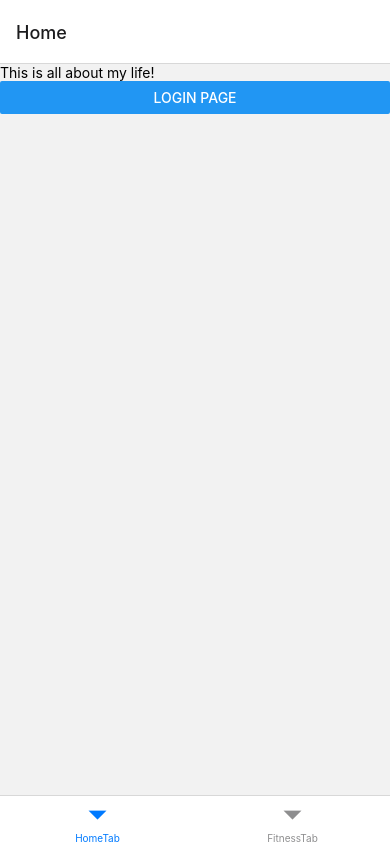
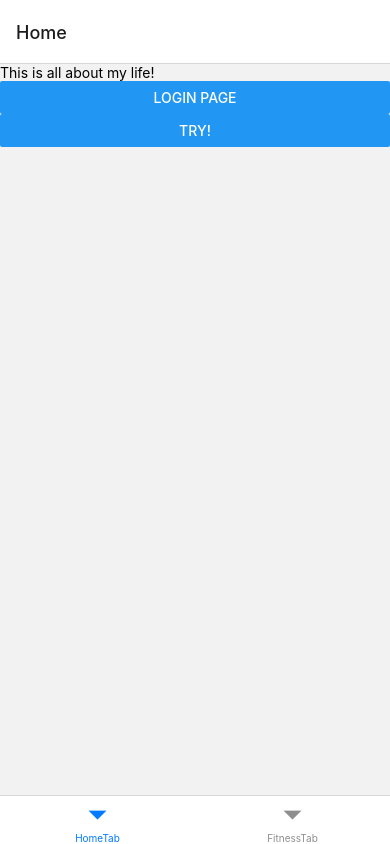
Before and after one commit to amitsingh777/TrackerFrontEnd, a React Native app: screen /Home in a window 390 px wide. Built offline with nearby package versions, Linux system fonts and the light colour scheme.

Commit message:
did sentry installation for the project

```diff
--- a/App.tsx
+++ b/App.tsx
@@ -15,6 +15,14 @@ import Gym from './src/page/Fitness/Gym';
 import Login from './src/page/Auth/Login';
 import Signup from './src/page/Auth/Signup';
 import {RootStackParamList} from './src/types';
+import * as Sentry from '@sentry/react-native';
+
+Sentry.init({
+  dsn: 'https://ca08f530bfbd84d39b9a588cabd9e5b5@o4508065448853504.ingest.de.sentry.io/4508065452458064',
+
+  // uncomment the line below to enable Spotlight (https://spotlightjs.com)
+  // enableSpotlight: __DEV__,
+});
 
 const HomeStack = createNativeStackNavigator<RootStackParamList>();
 const HomeStackScreen = () => {
--- a/metro.config.js
+++ b/metro.config.js
@@ -1,4 +1,6 @@
 const {getDefaultConfig, mergeConfig} = require('@react-native/metro-config');
+
+const {withSentryConfig} = require('@sentry/react-native/metro');
 
 /**
  * Metro configuration
@@ -8,4 +10,6 @@ const {getDefaultConfig, mergeConfig} = require('@react-native/metro-config');
  */
 const config = {};
 
-module.exports = mergeConfig(getDefaultConfig(__dirname), config);
+module.exports = withSentryConfig(
+  mergeConfig(getDefaultConfig(__dirname), config),
+);
--- a/package.json
+++ b/package.json
@@ -13,6 +13,7 @@
     "@react-navigation/bottom-tabs": "^6.6.1",
     "@react-navigation/native": "^6.1.18",
     "@react-navigation/native-stack": "^6.11.0",
+    "@sentry/react-native": "^5.33.1",
     "react": "18.3.1",
     "react-native": "0.75.3",
     "react-native-chart-kit": "^6.12.0",
--- a/src/page/Home.tsx
+++ b/src/page/Home.tsx
@@ -1,6 +1,7 @@
 import React from 'react';
 
 import {View, StyleSheet, Text, Button, SafeAreaView} from 'react-native';
+import * as Sentry from '@sentry/react-native';
 
 import {NativeStackScreenProps} from 'react-native-screens/lib/typescript/native-stack/types';
 import {RootStackParamList} from '../types';
@@ -15,6 +16,12 @@ const Home = ({navigation}: RootNavigationProps) => {
       <View style={{flex: 1}}>
         <Text>This is all about my life!</Text>
         <Button title="Login page" onPress={onLoginPress} />
+        <Button
+          title="Try!"
+          onPress={() => {
+            Sentry.captureException(new Error('First error'));
+          }}
+        />
       </View>
     </SafeAreaView>
   );
```
Also changed, not shown: src/apis/auth/index.ts (added), src/apis/index.ts (added), 9 other files (tests, documents, lock files or other folders).
